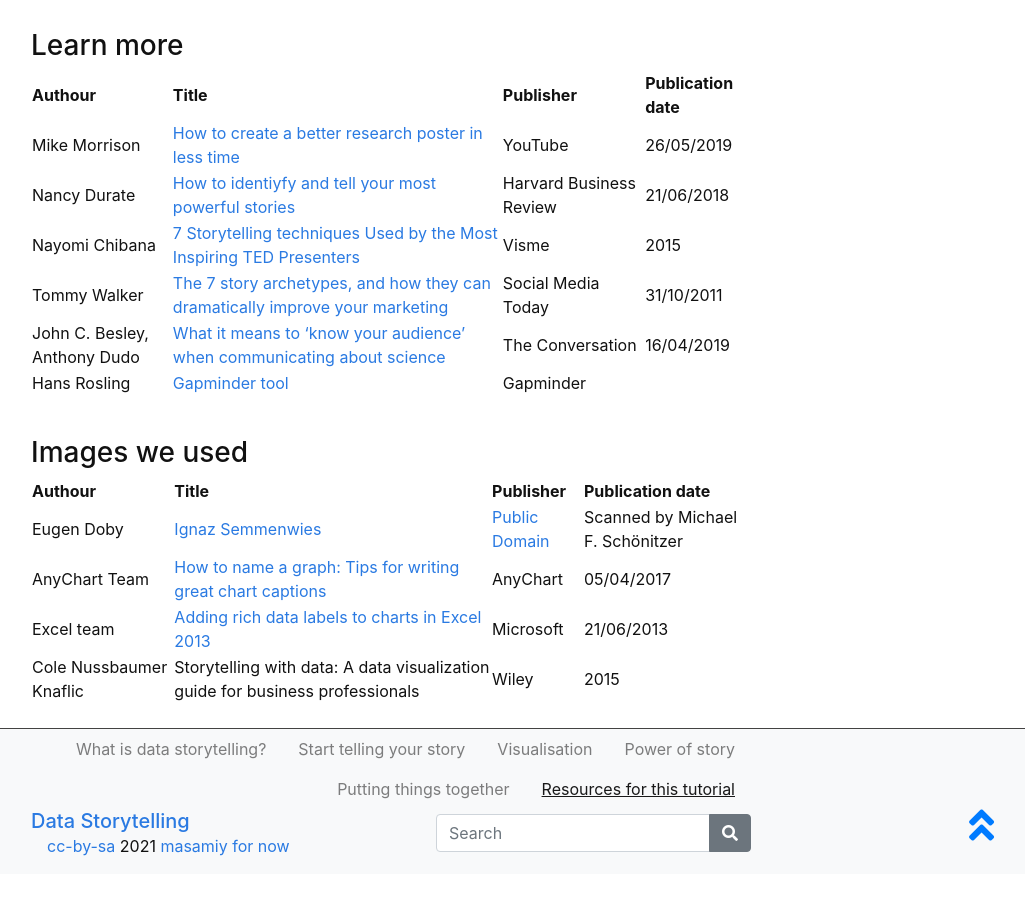
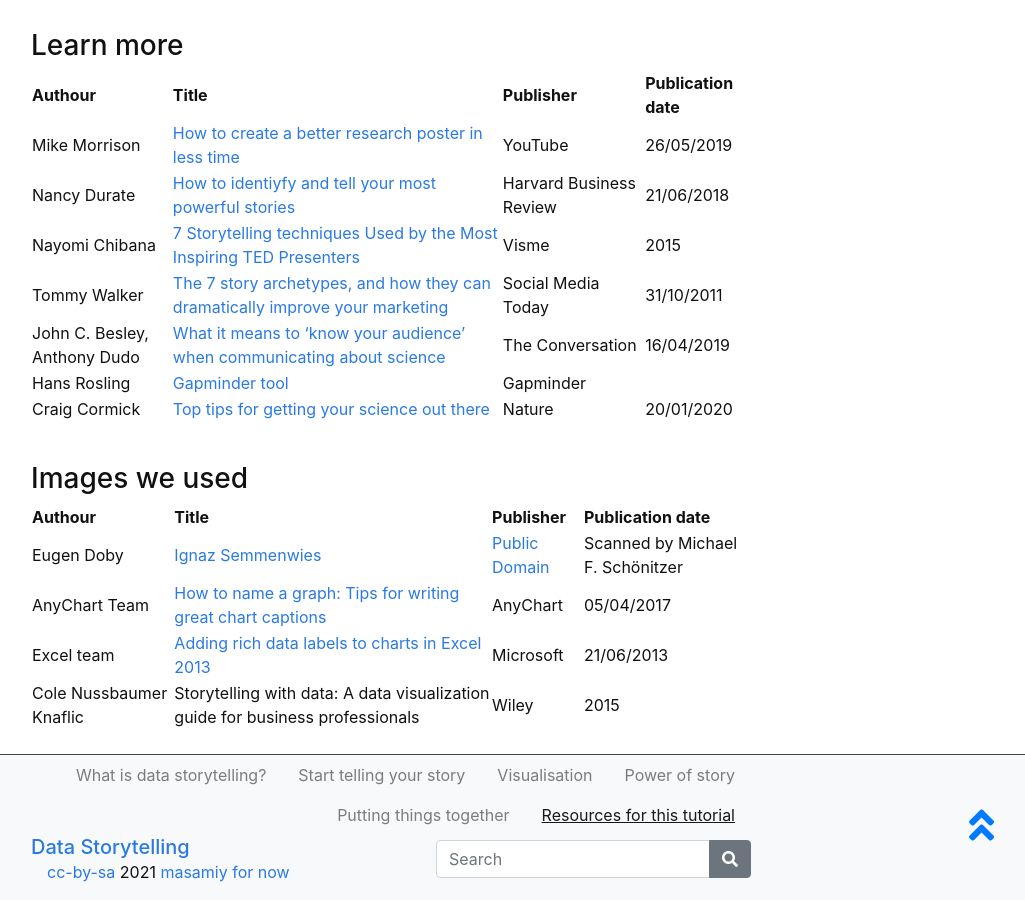
Before and after one commit to masamiy/DataStoryTelling, a Jekyll site: the page built from content/5-Resources.md, in a window 1280 px wide and 900 px high, scrolled down 575 px. Shown: the whole window, without its empty margins (249-1274 px from the left). Built offline with Jekyll 4.4.1, drawn with Linux system fonts in a browser that asks for light colours; before the commit the page ends 1449 px from its top, so only the background shows below that.

Commit message:
Update 5-Resources.md

```diff
--- a/content/5-Resources.md
+++ b/content/5-Resources.md
@@ -23,6 +23,7 @@ nav: Resources for this tutorial
 | Tommy Walker | [The 7 story archetypes, and how they can dramatically improve your marketing](https://www.socialmediatoday.com/content/7-story-archetypes-and-how-they-can-dramatically-improve-your-marketing) | Social Media Today | 31/10/2011 |
 |John C. Besley, Anthony Dudo | [What it means to 'know your audience' when communicating about science](https://theconversation.com/what-it-means-to-know-your-audience-when-communicating-about-science-111147) | The Conversation | 16/04/2019 |
 | Hans Rosling | [Gapminder tool](https://www.gapminder.org/) | Gapminder | |
+| Craig Cormick | [Top tips for getting your science out there](https://www.nature.com/articles/d41586-020-00239-6) | Nature | 20/01/2020|
 
 <br />
 
```
